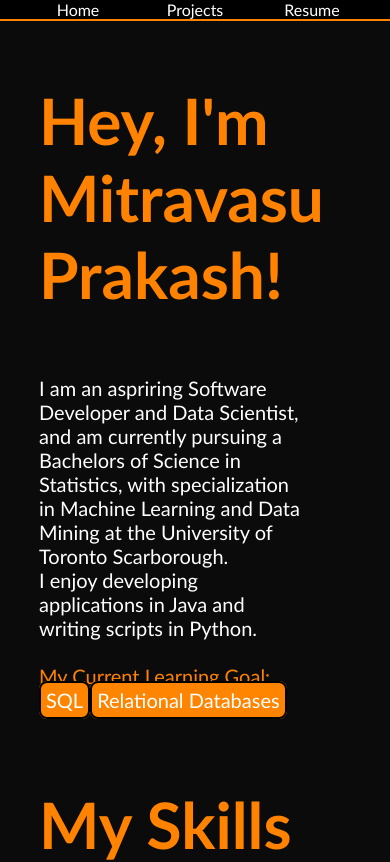
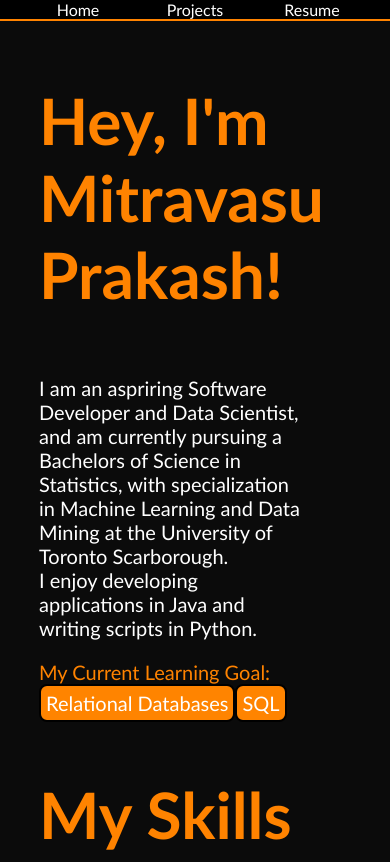
Before and after one commit to Mitravasu/PortfolioSite, a React (Create React App) app: page / in a window 390 px wide. Shown: the top 862 px of the page. Built offline with nearby package versions, Linux system fonts and the light colour scheme; the HTML template or start-up script is replaced by a standard one.

Commit message:
Made learning goals mobile-friendly

```diff
--- a/src/pages/Home.css
+++ b/src/pages/Home.css
@@ -7,7 +7,20 @@
 }
 
 .Learn {
+    display: flex;
+    align-items: center;
+    flex-wrap: wrap;
+    flex-direction: row;
+}
+
+.LearnGoal {
     color: rgb(255, 131, 0);
+    font-family: 'Trebuchet MS';
+}
+
+.LearnSkill {
+    color: rgb(255, 255, 255);
+    font-family: 'Trebuchet MS';
 }
 
 .IntroSpace {
@@ -82,12 +95,12 @@ h1 {
     gap: 2em;
 }
 
-.IntroSpace p {
+.IntroSpace p, .LearnGoal, .LearnSkill {
     max-width: 75%;
     font-size: 1.25em;
 }
 
-h2, p,li, a {
+h2, p, li, a {
     color: rgb(255, 255, 255);
     text-decoration: none;
     font-family: "Trebuchet MS";
@@ -106,13 +119,14 @@ ul {
     max-width: 296px;
 }
 
-li, .LearnSkill {
+li, .LearnSkill{
     padding: 5px;
     background-color: rgb(255, 132, 0);;
     border: 2px solid black;
     border-radius: 8px;
     width: fit-content;
     height: fit-content;
+    list-style-type: none;
 }
 
 h2 {
--- a/src/pages/Home.js
+++ b/src/pages/Home.js
@@ -14,9 +14,10 @@ function Home() {
         <h1>Hey, I'm Mitravasu Prakash!</h1>
         <p>
           I am an aspriring Software Developer and Data Scientist, and am currently pursuing a Bachelors of Science in Statistics, with specialization in Machine Learning and Data Mining at the University of Toronto Scarborough.
-            <br />I enjoy developing applications in Java and writing scripts in Python. <br /><br />
-            <span class='Learn'>My Current Learning Goal:</span> <span class='LearnSkill'>SQL</span><span class='LearnSkill'>Relational Databases</span>
-          </p>
+          <br />I enjoy developing applications in Java and writing scripts in Python.
+        </p>
+        <span class='Learn'><span class='LearnGoal'>My Current Learning Goal: </span>
+          <span class='LearnSkill'>Relational Databases</span><span class='LearnSkill'>SQL</span></span>
       </div>
       <div class="SkillsSpace">
         <h1>My Skills</h1>
```
